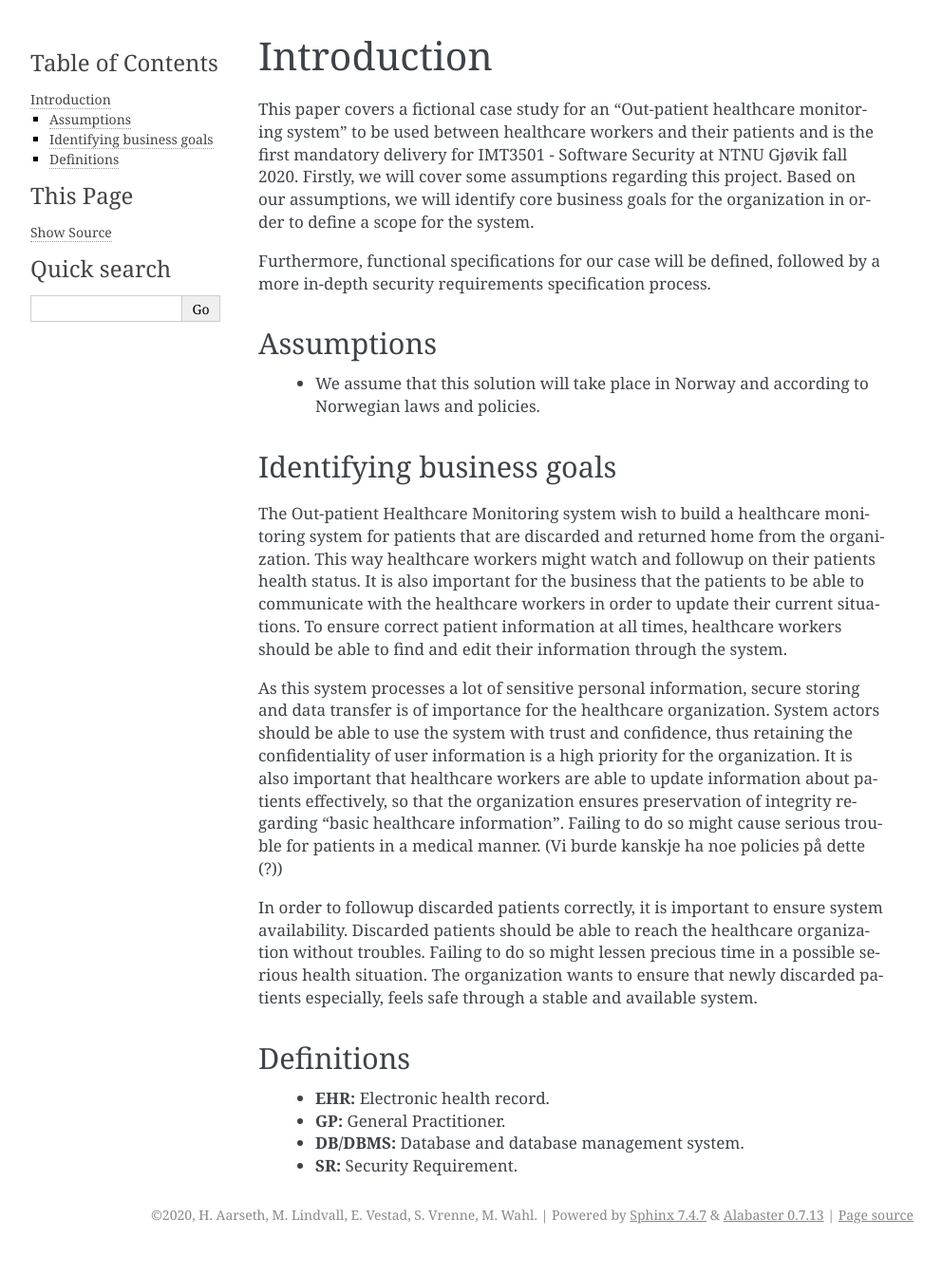
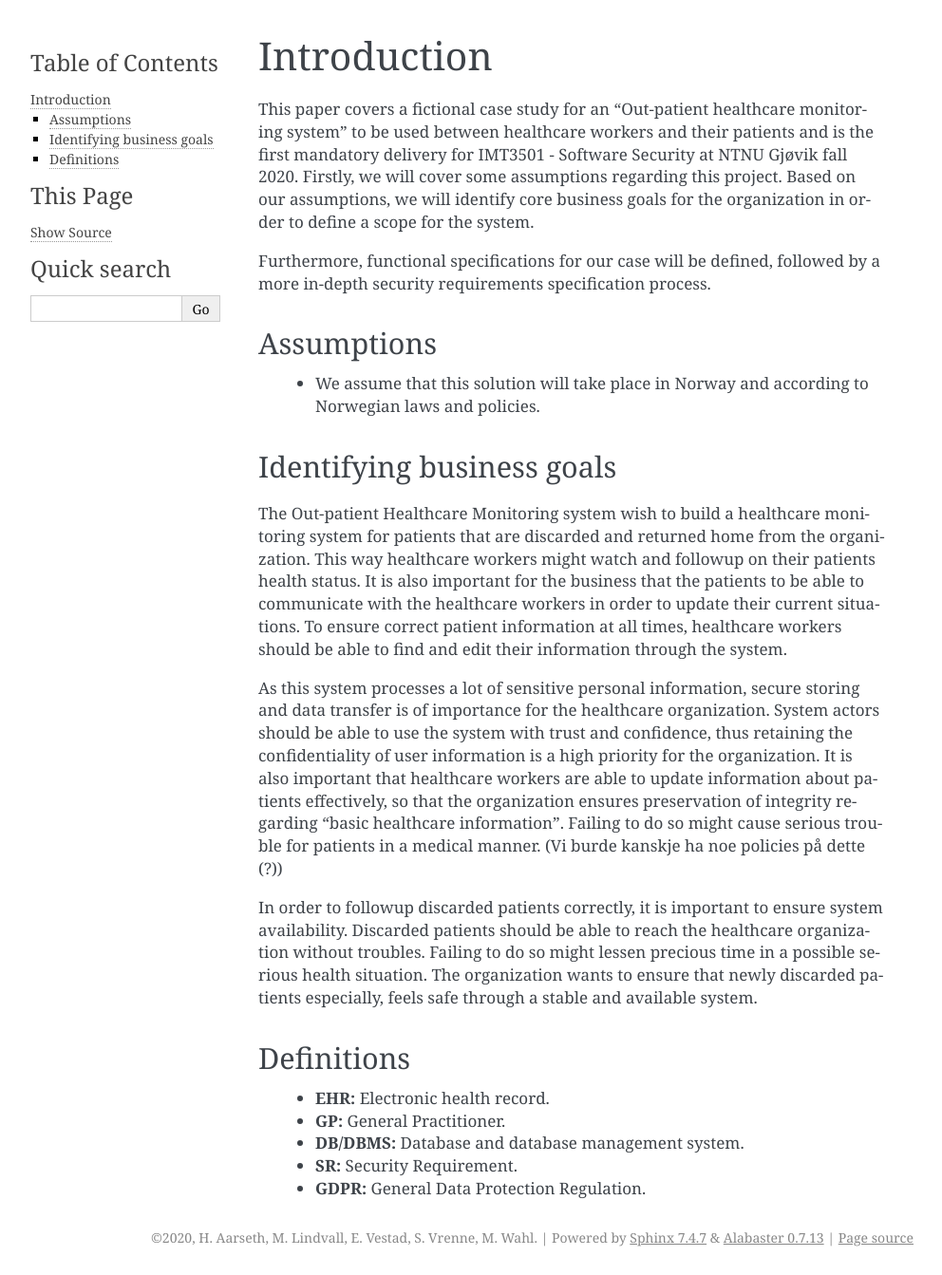
Before and after one commit to SteinarVrenne/school_imt3501, a Sphinx documentation site: the page built from Task 1/source/pages/02_Introduction.rst, in a window 1280 px wide. Shown: the whole page at 95% size, without its empty margins (148-1140 px from the left). Built offline with Sphinx 7.4.7, drawn with Linux system fonts in a browser that asks for light colours; before the commit the page ends 1319 px from its top, so only the background shows below that.

Commit message:
Added GDPR to definitions

```diff
--- a/Task 1/source/pages/02_Introduction.rst
+++ b/Task 1/source/pages/02_Introduction.rst
@@ -51,3 +51,4 @@ Definitions
    - **GP:** General Practitioner.
    - **DB/DBMS:** Database and database management system.
    - **SR:** Security Requirement.
+   - **GDPR:** General Data Protection Regulation.
```
